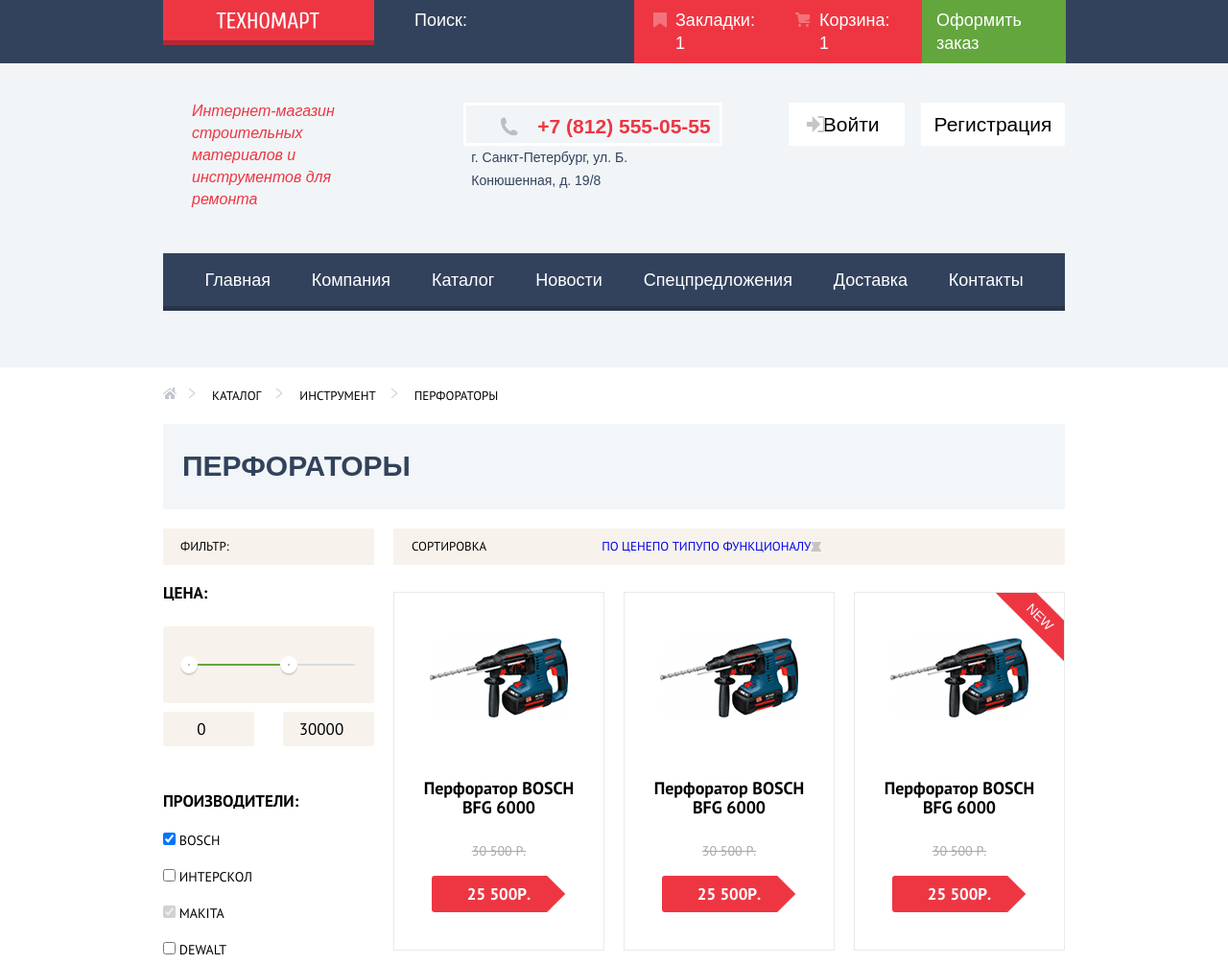
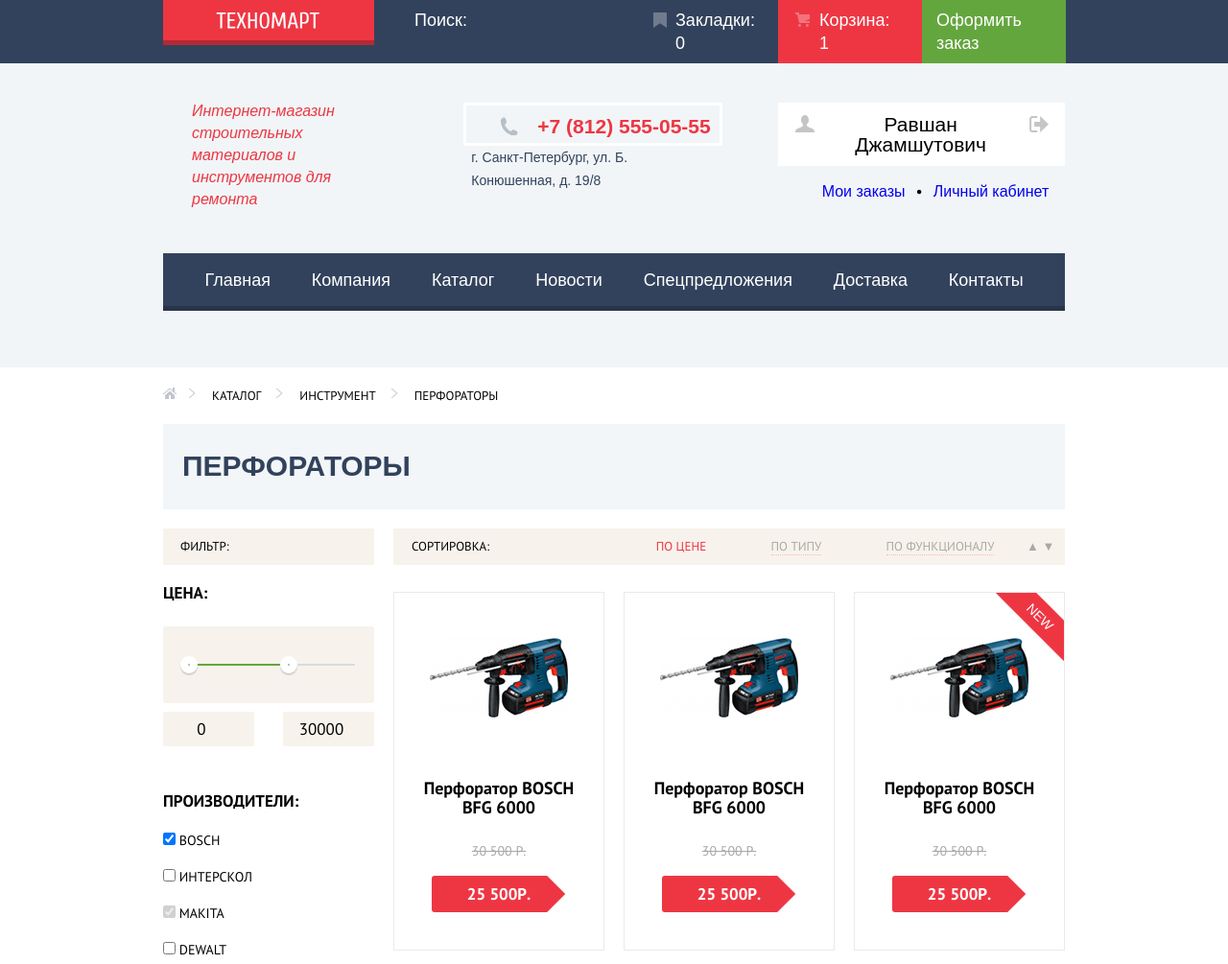
Before and after one commit to Ediafeer/1456109-technomart-28, a plain HTML site: page catalog.html in a window 1280 px wide. Shown: the top 1005 px of the page at 96% size. Drawn offline with Linux system fonts and the light colour scheme; a web font is replaced by a local one.

Commit message:
Сделал сортировку каталога

```diff
--- a/catalog.html
+++ b/catalog.html
@@ -15,8 +15,8 @@
               <a class="logo-background indent" href="index.html"><img class="logo" src="img/logo-technomart.png" width="108" height="18" alt="Логотип интернет-магазина Техномарт"></a>
               <ul class="navigation-link list">
                 <li class="width-search"><input class="search" type="search" name="search" id="search" aria-label="Поиск" placeholder="Поиск:"></li>
-                <li class="bookmarks"><a class="bookmarks-link background-red" href="blank.html">Закладки: 1</a></li>
-                <li class="basket"><a class="basket-link background-red" href="blank.html">Корзина: 1</a></li>
+                <li class="bookmarks"><a class="bookmarks-link" href="blank.html">Закладки: 0</a></li>
+                <li class="basket red-background"><a class="basket-link" href="blank.html">Корзина: 1</a></li>
                 <li class="order" ><a class="order-link" href="blank.html">Оформить заказ</a></li>
               </ul>
           </div>
@@ -31,12 +31,12 @@
           <address class="header-address">г. Санкт-Петербург, ул. Б. Конюшенная, д. 19/8</address>
         </div>
         <div class="user-navigation">
-          <div class="enter-button">
-            <a class="enter" href="blank.html">Войти</a>
+          <div class="name-button">
+            <a class="name href="blank.html">Равшан Джамшутович</a>
           </div>
-          <div class="registration-button">
-            <a class="registration" href="blank.html">Регистрация</a>
-          </div>
+          <div class="my-order"><a href="blank.html">Мои заказы </a></div>
+          <div class="circle"><a>&#8226;</a></div>
+          <div class="my-office"><a href="blank.html">Личный кабинет</a></div>
         </div>
     </div>
       <div class="container">
@@ -94,7 +94,6 @@
                         <input type="number" name="max-price" value="30000">
                       </label>
                     </div>
-
                   </div>
                 </fieldset>
                 <fieldset class="filter-item filter-manufacturers">
@@ -134,16 +133,22 @@
                 </fieldset>
               </form>
             </section>
+
             <div>
-              <ul class="sort list">
-                <li class="sort-text">Сортировка</li>
+              <div class="sort">
+                <div class="sort-text">Сортировка:</div>
                   <div class="sort-filter">
-                <li><a href="#">По цене</a></li>
-                <li><a href="#">По типу</a></li>
-                <li><a href="#">По функционалу</a></li>
-                <li class="triangle-top"></li>
-                <li class="triangle-buttom"></li></div>
-              </ul>
+                    <div><a class=" sort-link active-sort disabled" href="#">По цене</a></div>
+                    <div><a class="sort-link" href="#">По типу</a></div>
+                    <div><a class="sort-link" href="#">По функционалу</a></div>
+                  </div>
+                  <div class="triangle">
+                    <a class="" href="#">&#9650;</a>
+                    <a class="" href="#">&#9660;</a>
+                  </div>
+                </div>
+
+
                 <section class="product-cards">
                   <h3 class="visually-hidden">Каталог оборудования</h3>
                   <ul class="list catalog">
--- a/css/style.css
+++ b/css/style.css
@@ -181,11 +181,13 @@
   position: relative;
 }
 
-button:before {
-  content: "\f002";
-  font-family: FontAwesome;
-  font-size: 16px;
-  color: #F9F0DA;
+.width-search::before {
+  content: "";
+  position: absolute;
+  width: 17px;
+  height: 17px;
+  top: 12px;
+  background-image: url("../img/icon-search.svg");
 }
 
 
@@ -194,6 +196,10 @@
   line-height: 24px;
   font-family: var(--second-font);
   color: var(--white);
+}
+
+.red-background {
+  background-color: var(--basic-red);
 }
 
 .basket a,
@@ -252,7 +258,8 @@
 .bread-crumb-tool,
 .bread-crumb-perforators,
 .triangle-top,
-.triangle-buttom {
+.triangle-buttom,
+.name {
   position: relative;
 }
 
@@ -355,20 +362,86 @@
 
 .user-navigation{
   display: flex;
-  justify-content: space-between;
+  flex-wrap: wrap;
 }
 .enter-button {
   margin-top: 41px;
   margin-left: 25px;
+  width: 128px;
 }
 
 .registration-button {
   margin-top: 41px;
   margin-left: 10px;
-  box-sizing: border-box;
-}
-
-
+}
+
+.name-button {
+  margin-top: 41px;
+  margin-left: 14px;
+  position: relative;
+}
+
+.name::before {
+  content: "";
+  position: absolute;
+  width: 20px;
+  height: 18px;
+  top: 13px;
+  left: 18px;
+  background-image: url("../img/icon-user.svg");
+}
+
+.name::after {
+  content: "";
+  position: absolute;
+  width: 20px;
+  height: 17px;
+  top: 14px;
+  right: 17px;
+  background-image: url("../img/icon-login-out.svg");
+
+}
+
+.name:hover::before{
+  background-image: url("../img/login-in-grey.svg");
+}
+.name:hover::after {
+  background-image: url("../img/login-out-grey.svg");
+}
+
+.name:active:before{
+  background-image: url("../img/login-in-click.svg");
+}
+.name:active::after {
+  background-image: url("../img/login-out-click.svg");
+}
+
+.my-order,
+.my-office {
+  font-family: var(--second-font);
+  font-size: 16px;
+  line-height: 18px;
+}
+
+.my-order {
+  padding-top: 7px;
+  padding-left: 60px;
+  position: relative;
+}
+
+.my-office {
+  padding-top: 7px;
+  padding-left: 11px;
+}
+
+.circle {
+  padding-top: 6px;
+  padding-left:11px;
+  font-size: 16px;
+  line-height: 18px;
+}
+
+.name-button a,
 .registration-button a,
 .enter-button a {
   display: block;
@@ -381,6 +454,12 @@
   background-color: var(--white);
   padding-top: 12px;
   padding-bottom: 12px;
+}
+
+.name-button a {
+  width: 299px;
+  padding-left: 56px;
+  padding-right: 57px;
 }
 
 .enter-button a {
@@ -1188,7 +1267,7 @@
 
 
 .catalog-section {
- display: inline-flex;
+  display: inline-flex;
 }
 
 .filter-text {
@@ -1288,7 +1367,7 @@
 }
 
 .sort {
-  display: inline-flex;
+  display: flex;
   min-width: 700px;
   margin-bottom: 28px;
   font-size: 13px;
@@ -1300,34 +1379,50 @@
   padding-left: 19px;
 }
 
-.sort-text {
-  padding-right: 120px;
-}
-
 .sort-filter {
   display: flex;
-
-}
-
-.triangle-top::before {
-  content: "";
-  position: absolute;
-  top: 4px;
-  left: 0px;
-  width: 11px;
-  height: 10px;
-  background-image: url("../img/icon-down-dir.svg");
-}
-
-.triangle-buttom::before {
-  content: "";
-  position: absolute;
-  top: 4px;
-  left: 0px;
-  width: 11px;
-  height: 10px;
-  background-image: url("../img/triangle.svg");
-}
+  margin-left: 140px;
+  width: 420px;
+  justify-content: space-around;
+}
+
+.triangle a,
+.sort-link {
+  color: var(--basic-text);
+  opacity: 0.3;
+}
+
+.sort-link {
+  border-bottom: 1px dotted var(--basic-red);
+}
+
+.sort-link:hover {
+  border-bottom: 1px solid var(--basic-red);
+  opacity: 1;
+}
+
+.triangle a:hover {
+  opacity: 1;
+}
+
+.active-sort {
+  color: var(--basic-red);
+  border: none;
+  opacity: 1;
+}
+
+.active-sort:hover {
+  color: var(--basic-red);
+  border: none;
+  opacity: 1;
+}
+
+
+
+
+
+
+
 
 .catalog {
   display: grid;
```
Also changed, not shown: blank.html (+3 -3 lines), index.html (+3 -7 lines), img/login-in-click.svg (added), img/login-in-grey.svg (added), img/login-out-click.svg (added), img/login-out-grey.svg (added). Lines whose indentation alone changed are shown as unchanged.
